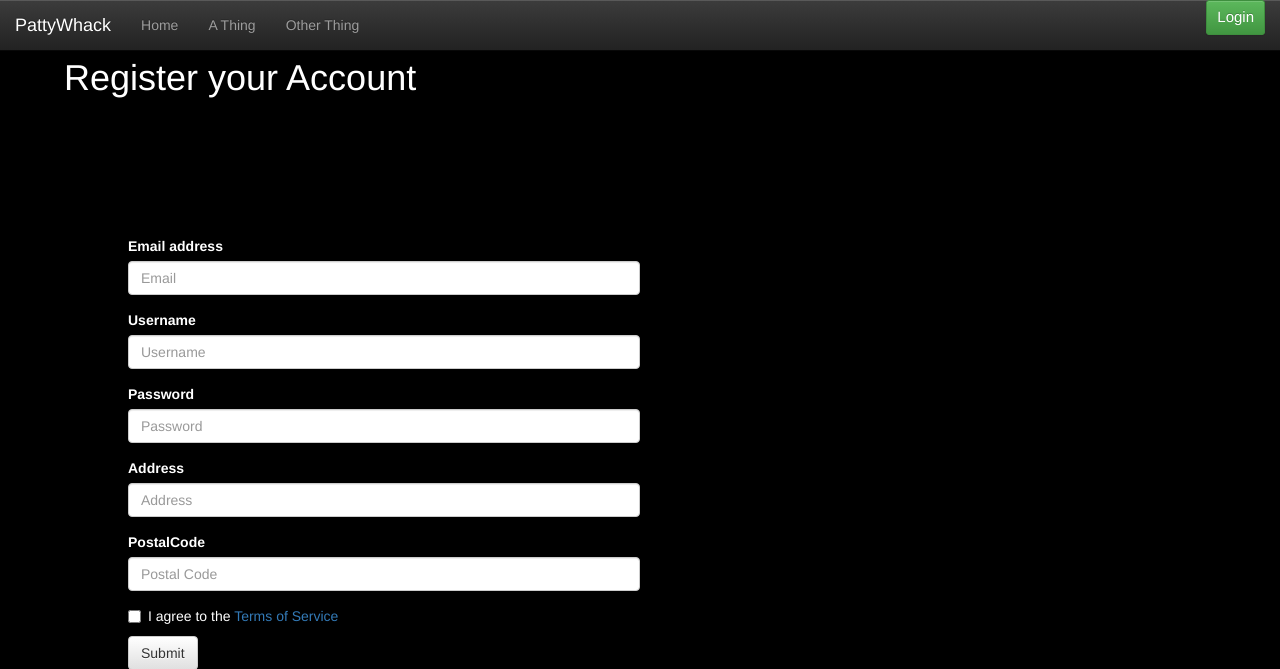
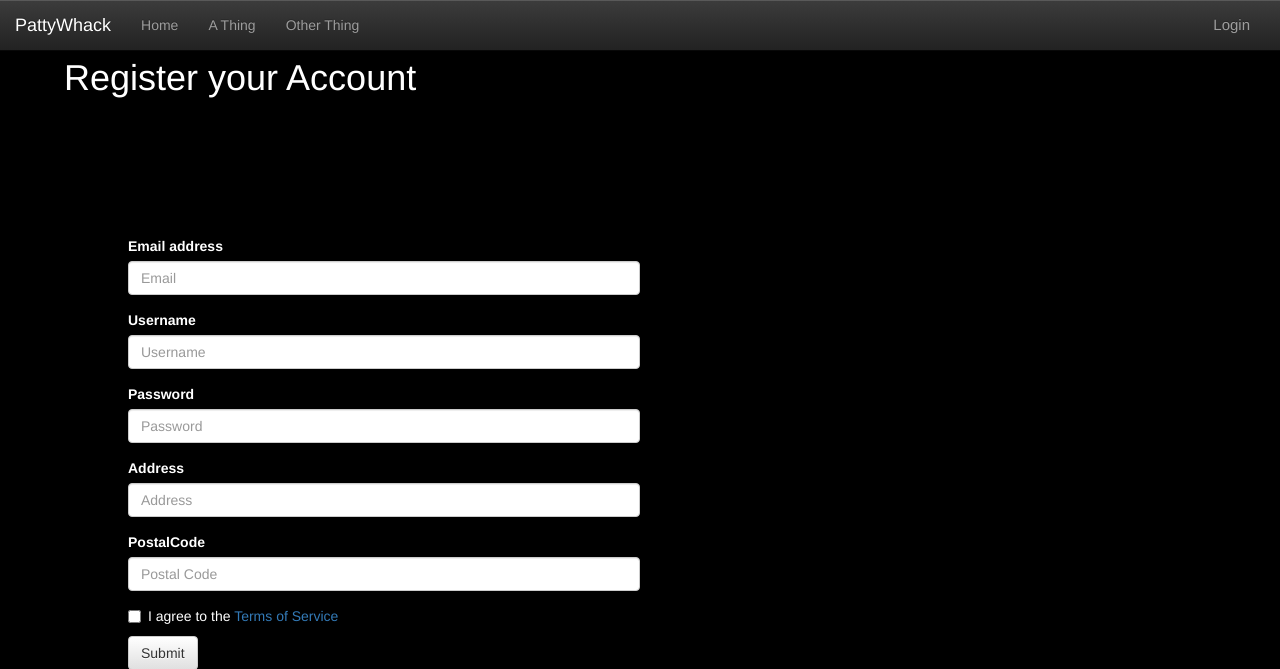
Before and after one commit to m-triassi/pattywhack, a PHP site: page /register.php in a window 1280 px wide. Shown: the top 669 px of the page. Run offline with PHP 8.4, Linux system fonts and the light colour scheme; some web fonts are replaced.

Commit message:
Register Post and Nav bar beautification

```diff
--- a/includes/navbar.html
+++ b/includes/navbar.html
@@ -15,6 +15,9 @@
             <li><a href="#">A Thing</a></li>
             <li><a href="#">Other Thing</a></li>
         </ul>
-            <input type="button" value="Login" class="btn btn-success btn-sm" style="float: right; font-size: 15px;" />
+           <!-- <input type="button" value="Login" class="btn btn-success btn-sm" style="float: right; font-size: 15px;" /> -->
+        <ul class="nav navbar-nav" style="float: right;">
+            <li><a href="register.php" style="float: right; font-size: 15px;">Login</a></li>
+        </ul>
     </div>
 </nav>
--- a/register.php
+++ b/register.php
@@ -22,7 +22,7 @@
     <h1 class="registerhead">Register your Account</h1>
 
 <body style="display:none;" class="homebody">
-    <form class="registerform">
+    <form method="post" class="registerform">
         <div class="form-group">
             <label for="exampleInputEmail1">Email address</label>
             <input type="email" class="form-control" id="EmailBox" placeholder="Email">
```
